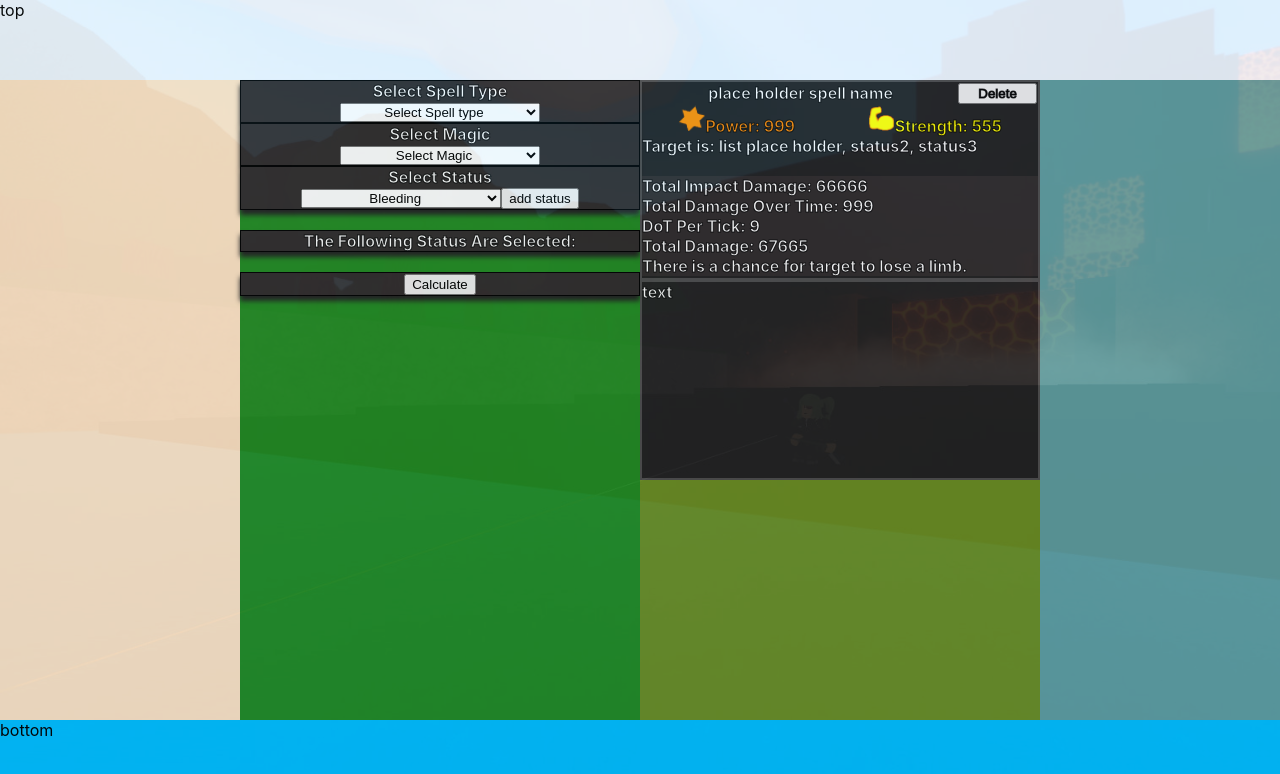
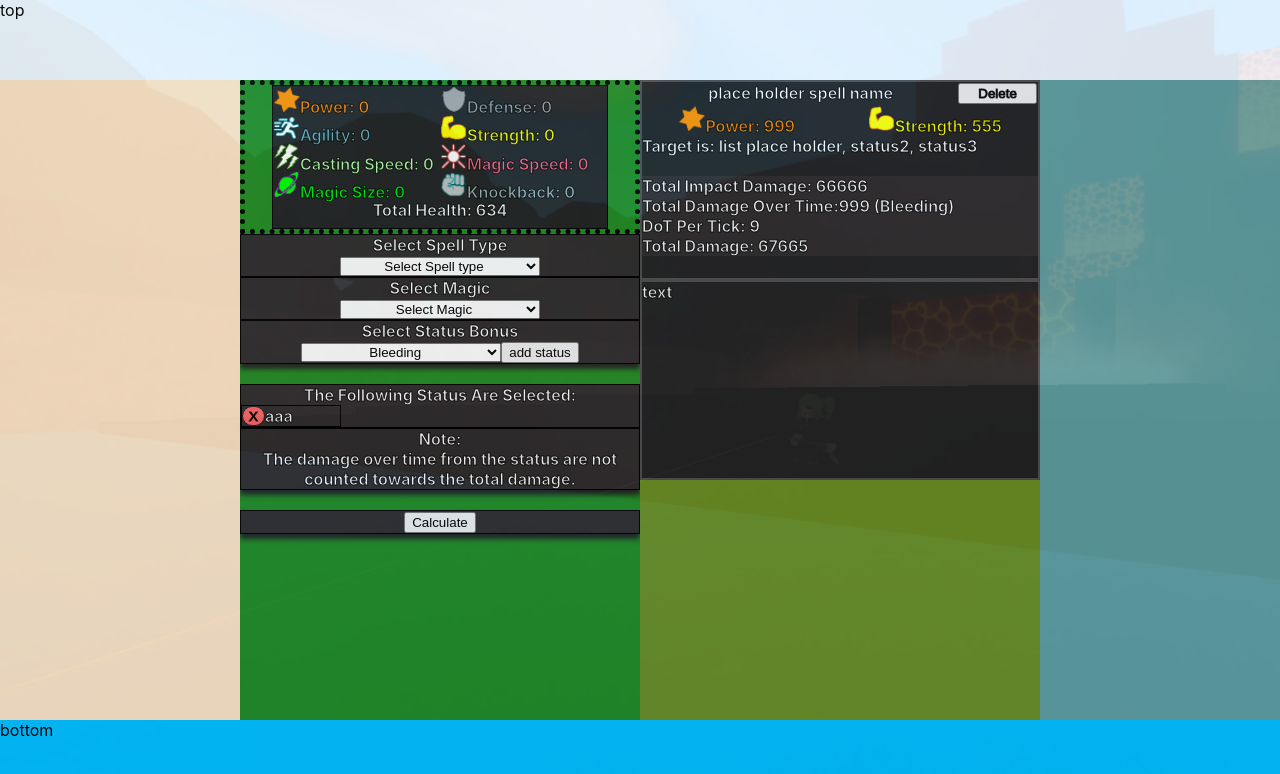
Before and after one commit to DJLixo00/wom-fan-tools, a React (Create React App) app: page / in a window 1280 px wide. Shown: the top 774 px of the page. Built offline with nearby package versions, Linux system fonts and the light colour scheme.

Commit message:
trying to make different status selection UI because dropdown everytime to select a status would suck

```diff
--- a/src/App.css
+++ b/src/App.css
@@ -67,6 +67,7 @@
   width: 50vh;
   height: 80vh;
   margin-left: auto;
+  overflow-y: auto;
 
   /* display: flex;
   flex-direction: column;
@@ -190,6 +191,25 @@
 
 .hideSel {
   display: none;
+}
+
+.statusContainer {
+  display: flex;
+  flex-wrap: wrap;
+}
+
+.statusBox {
+  display: flex;
+  flex-wrap: wrap;
+  box-sizing: border-box;
+  border: black 1px solid;
+  width: 25%;
+}
+
+.statusBox button {
+  background-color: rgb(252, 102, 102);
+  border: #222222 1px solid;
+  border-radius: 50px;
 }
 
 /* DamageBox */
--- a/src/components/DamageBox.jsx
+++ b/src/components/DamageBox.jsx
@@ -34,10 +34,13 @@ class damageBox extends Component {
       <br></br>
       <div className='dbSummary'>
         <div>Total Impact Damage: <span>{damage.impact}</span></div>
-        <div>Total Damage Over Time: <span>{damage.dotSum}</span></div>
+        <div>Total Damage Over Time:
+          <span>{damage.dotSum}</span>
+          {" "}
+          <span>({damage.dotStatus})</span>
+        </div>
         <div>DoT Per Tick: <span>{damage.dotTick}</span></div>
         <div>Total Damage: {damage.impact + damage.dotSum}</div>
-        <div>There is {damage.limbLost ? "a":"no"} chance for target to lose a limb.</div>
       </div>
 
     </div>);
--- a/src/components/LeftSide.jsx
+++ b/src/components/LeftSide.jsx
@@ -1,5 +1,6 @@
 import React, { Component } from 'react';
 import InventoryBox from './InventoryBox';
+import StatusBox from './StatusBox';
 // import logo from "../logo.svg";
 import iconPow from "../images/others/iconPow.png";
 import iconDef from "../images/others/iconDef.png";
@@ -221,6 +222,10 @@ class LeftSide extends Component {
           <div id="leftDiv" className="mainDiv">
             <div className='leftDamageContainer'>
 
+              <div className='leftRow'>
+                {this.calculateGearStats()}
+              </div>
+
               <div className='selectContainer'>
                 <div>Select Spell Type</div>
                 <select id = 'selectSpell' onChange={()=>this.handleSpellSel()}>
@@ -288,7 +293,7 @@ class LeftSide extends Component {
               </div>
 
               <div className='selectContainer'>
-                  <div>Select Status</div>
+                  <div>Select Status Bonus</div>
                   <select>
                     {statusOptionTags}
                   </select>
@@ -301,7 +306,14 @@ class LeftSide extends Component {
                 <div>The Following Status Are Selected:</div>
                 <div className='statusContainer'>
                   {/* start appending status components here */}
+                  <StatusBox text = "aaa" handleDelete={()=>console.log("1")}/>
+
                 </div>
+              </div>
+
+              <div className='selectContainer'>
+                <div>Note: </div>
+                <div>The damage over time from the status are not counted towards the total damage.</div>
               </div>
 
               <br></br>
--- a/src/components/RightSide.jsx
+++ b/src/components/RightSide.jsx
@@ -129,8 +129,8 @@ class RightSide extends Component {
             "impact":66666,
             "dotSum":999,
             "dotTick":9,
-            "bleedDot":-1, //how long does bleed last?
-            "limbLost":true
+            "dotStatus":"Bleeding",
+            "bleedDot":-1 //how long does bleed last?
         }
 
         if (this.props.selectionMode) {
--- /dev/null
+++ b/src/components/StatusBox.jsx
@@ -0,0 +1,15 @@
+import React, { Component } from 'react';
+
+class StatusBox extends Component {
+    state = {  }
+    render() {
+        return (
+            <div className='statusBox'>
+                <button onClick={()=>this.props.handleDelete()}>X</button>
+                <div>{this.props.text}</div>
+            </div>
+        );
+    }
+}
+
+export default StatusBox;
```
